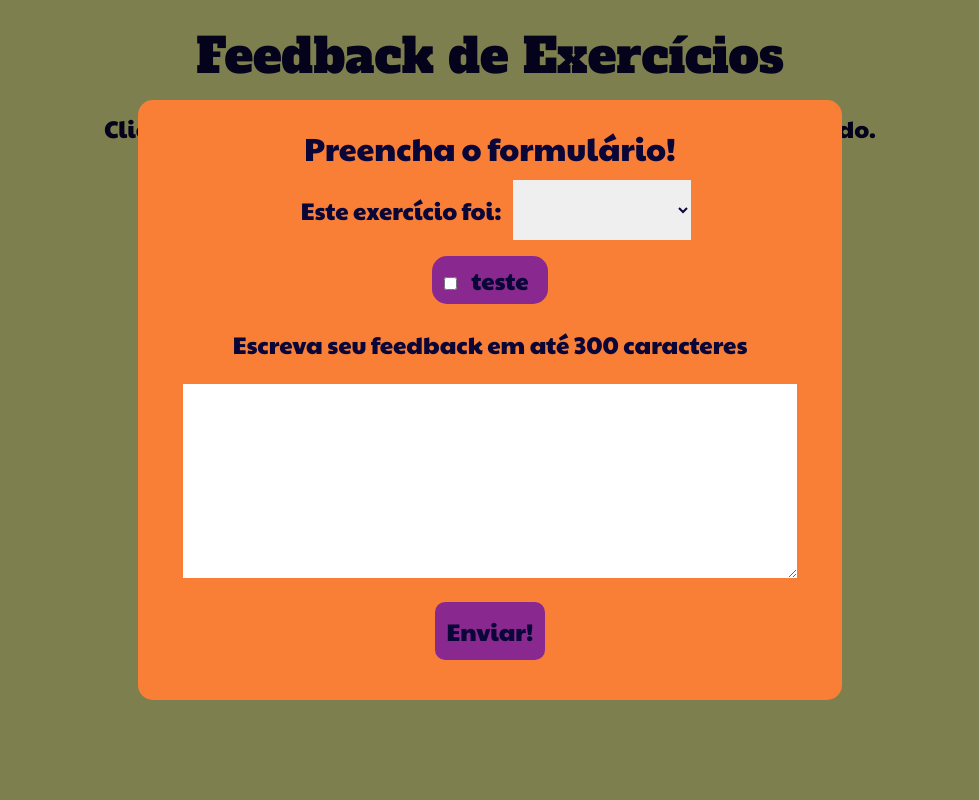
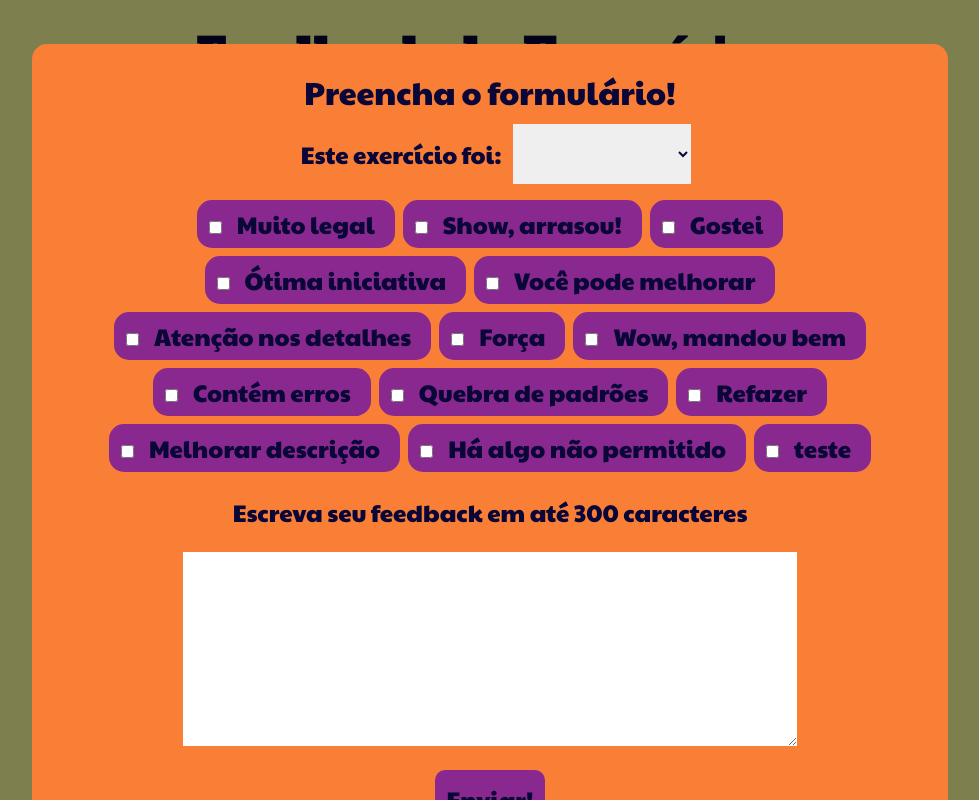
Before and after one commit to Pololokka/desafio-feedback, a React (Vite) app: page / in a window 1280 px wide. Both pictures are taken after a click on the button "Dar Feedback!". Shown: the whole page, without its empty margins (150-1129 px from the left). Built offline with nearby package versions, Linux system fonts and the light colour scheme.

Commit message:
:sparkles: feat: feita exibição de campos do modal

```diff
--- a/src/Components/Modal/Index.jsx
+++ b/src/Components/Modal/Index.jsx
@@ -29,6 +29,21 @@ const Modal = ({ show, setShow, tags }) => {
             </div>
 
             <div className="modal__checkbox--container">
+              {tags?.map((element) => {
+                return (
+                  <div key={element.key} className="modal__checkbox">
+                    <input
+                      type="checkbox"
+                      id={element.key}
+                      name={element.tag}
+                      onChange={(event) => console.log(event.target.id)}
+                    />
+                    <label htmlFor={element.key} className="texto">
+                      {element.tag}
+                    </label>
+                  </div>
+                );
+              })}
               <div className="modal__checkbox">
                 <input
                   type="checkbox"
--- a/src/Components/Modal/Styles.css
+++ b/src/Components/Modal/Styles.css
@@ -8,13 +8,17 @@
   display: flex;
   align-items: center;
   justify-content: center;
+  overflow-y: auto;
+  padding-top: 25em;
+  padding: 2em;
 }
 
 .modal__container {
   background-color: var(--cor-card);
   padding: 1em 2em;
+  margin-top: 7em;
   border-radius: 15px;
-  width: 50%;
+  width: 70%;
 }
 
 .modal__body {
@@ -40,5 +44,5 @@
 }
 
 .modal-textArea {
-  max-width: 95%;
+  max-width: 70%;
 }
```
